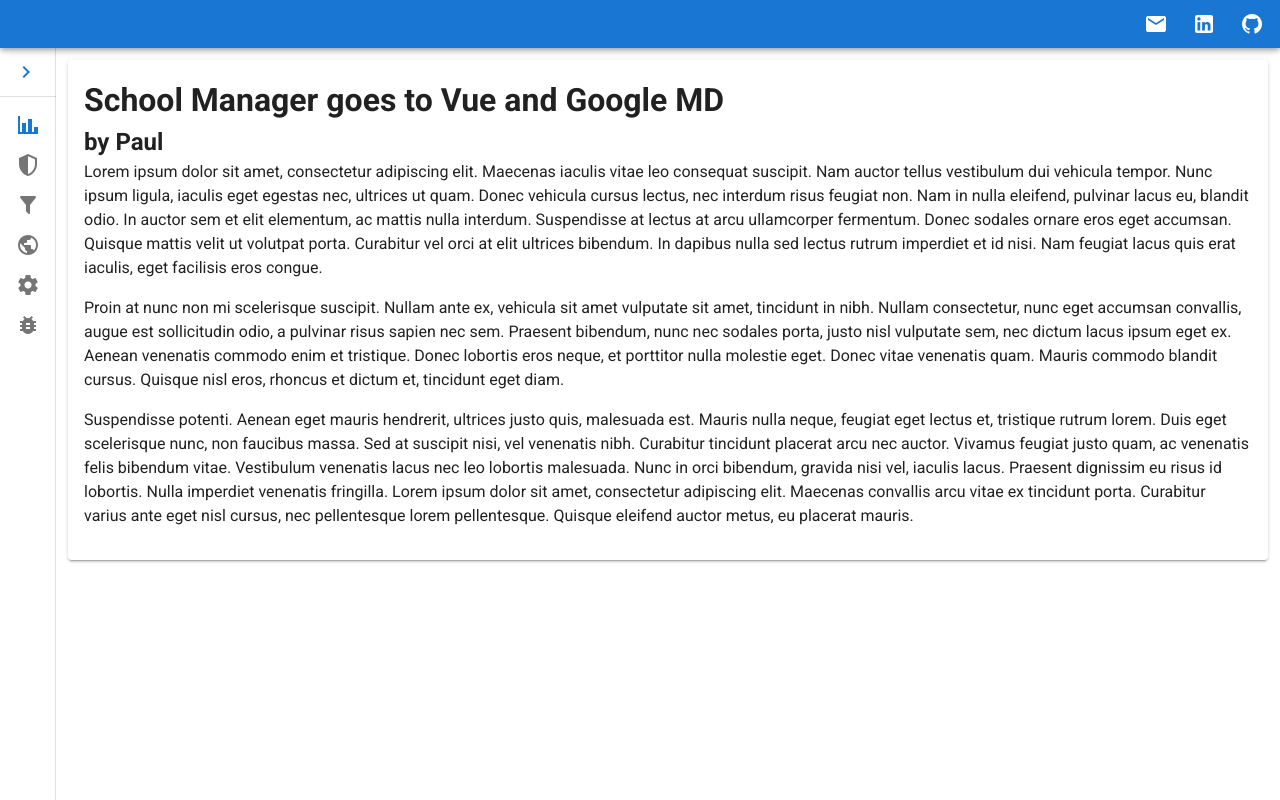
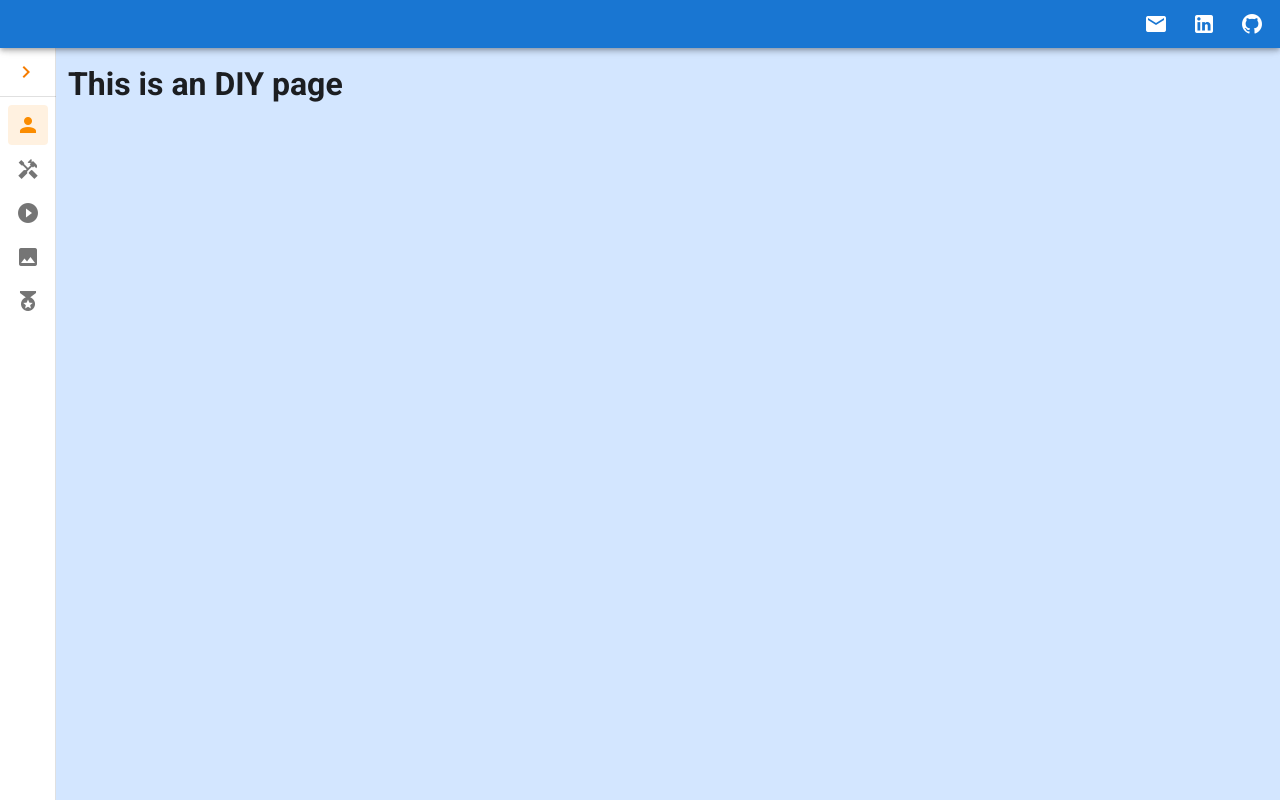
Before and after one commit to PaulPatena/personal_site_2021, a Vue app: page /#/diy in a window 1280 px wide. Built offline with nearby package versions, Linux system fonts and the light colour scheme.

Commit message:
added routes

```diff
--- a/src/App.vue
+++ b/src/App.vue
@@ -7,7 +7,7 @@
 
       <v-spacer></v-spacer>
 
-      <v-btn icon title="send Paul an email">
+      <v-btn icon title="contact Paul">
         <v-icon>mdi-email</v-icon>
       </v-btn>
 
@@ -20,9 +20,11 @@
       </v-btn>
     </v-app-bar>
 
-    <v-navigation-drawer :dark="darkMode" app clipped v-model="drawer" :mini-variant.sync="mini" permanent>
+    <v-navigation-drawer :dark="darkMode" app clipped v-model="drawer" :mini-variant="mini" permanent
+      :class="{'darkBackground': darkMode, 'lightBackground': !darkMode}"
+    >
       <v-list-item class="px-2">
-        <v-btn icon color="primary" @click.stop="mini = !mini">
+        <v-btn icon :color="accentColor" @click.stop="mini = !mini">
           <v-icon v-if="mini" title="expand drawer">mdi-chevron-right</v-icon>
           <v-icon v-else title="minimize drawer">mdi-chevron-left</v-icon>
         </v-btn>
@@ -30,31 +32,29 @@
 
       <v-divider></v-divider>
 
-      <v-list dense>
-        <v-list-group v-for="entry in navigationEntries" :key="entry.key" v-model="entry.active" :prepend-icon="entry.icon" no-action>
-          <template v-slot:activator>
-            <v-list-item-content>
-              <v-list-item-title>{{entry.text}}</v-list-item-title>
-            </v-list-item-content>
-          </template>
+        <v-list nav dense>
+          <v-list-item-group
+            v-model="selectedItem"
+            color="warning">
+            <v-list-item
+              v-for="item in items"
+              :key="item.title"
+              link
+              @click="$router.push({name: item.routeName})"
+            >
+              <v-list-item-icon>
+                <v-icon :title="item.title">
+                  {{ item.icon }}
+                </v-icon>
+              </v-list-item-icon>
 
-          <v-list-item v-for="childPage in entry.children" :key="childPage.key">
-            <v-list-item-content>
-              <v-list-item-title>{{childPage.text}}</v-list-item-title>
-            </v-list-item-content>
-          </v-list-item>
+              <v-list-item-content>
+                <v-list-item-title>{{ item.title }}</v-list-item-title>
+              </v-list-item-content>
+            </v-list-item>
+          </v-list-item-group>
+        </v-list>
 
-        </v-list-group>
-        <!-- <v-list-item v-for="entry in navigationEntries" :key="entry.key" link>
-          <v-list-item-icon :title="entry.text">
-            <v-icon>{{ entry.icon }}</v-icon>
-          </v-list-item-icon>
-
-          <v-list-item-content>
-            <v-list-item-title>{{ entry.text }}</v-list-item-title>
-          </v-list-item-content>
-        </v-list-item> -->
-      </v-list>
 
       <section v-if="!mini">
         <v-divider></v-divider>
@@ -67,21 +67,13 @@
 
     </v-navigation-drawer>
 
-
-    <v-main :class="{'darkBackground': darkMode}">
-      <!-- <HelloWorld /> -->
+    <v-main :class="{'darkBackground': darkMode, 'lightBackground': !darkMode}">
       <v-container fluid>
-        <v-row>
-          <v-col cols=12>
-            <v-card class="pa-4" :dark="darkMode">
-              <h1>School Manager goes to Vue and Google MD</h1>
-              <h2>by Paul</h2>
-              <p>Lorem ipsum dolor sit amet, consectetur adipiscing elit. Maecenas iaculis vitae leo consequat suscipit. Nam auctor tellus vestibulum dui vehicula tempor. Nunc ipsum ligula, iaculis eget egestas nec, ultrices ut quam. Donec vehicula cursus lectus, nec interdum risus feugiat non. Nam in nulla eleifend, pulvinar lacus eu, blandit odio. In auctor sem et elit elementum, ac mattis nulla interdum. Suspendisse at lectus at arcu ullamcorper fermentum. Donec sodales ornare eros eget accumsan. Quisque mattis velit ut volutpat porta. Curabitur vel orci at elit ultrices bibendum. In dapibus nulla sed lectus rutrum imperdiet et id nisi. Nam feugiat lacus quis erat iaculis, eget facilisis eros congue.</p>
-              <p>Proin at nunc non mi scelerisque suscipit. Nullam ante ex, vehicula sit amet vulputate sit amet, tincidunt in nibh. Nullam consectetur, nunc eget accumsan convallis, augue est sollicitudin odio, a pulvinar risus sapien nec sem. Praesent bibendum, nunc nec sodales porta, justo nisl vulputate sem, nec dictum lacus ipsum eget ex. Aenean venenatis commodo enim et tristique. Donec lobortis eros neque, et porttitor nulla molestie eget. Donec vitae venenatis quam. Mauris commodo blandit cursus. Quisque nisl eros, rhoncus et dictum et, tincidunt eget diam.</p>
-              <p>Suspendisse potenti. Aenean eget mauris hendrerit, ultrices justo quis, malesuada est. Mauris nulla neque, feugiat eget lectus et, tristique rutrum lorem. Duis eget scelerisque nunc, non faucibus massa. Sed at suscipit nisi, vel venenatis nibh. Curabitur tincidunt placerat arcu nec auctor. Vivamus feugiat justo quam, ac venenatis felis bibendum vitae. Vestibulum venenatis lacus nec leo lobortis malesuada. Nunc in orci bibendum, gravida nisi vel, iaculis lacus. Praesent dignissim eu risus id lobortis. Nulla imperdiet venenatis fringilla. Lorem ipsum dolor sit amet, consectetur adipiscing elit. Maecenas convallis arcu vitae ex tincidunt porta. Curabitur varius ante eget nisl cursus, nec pellentesque lorem pellentesque. Quisque eleifend auctor metus, eu placerat mauris.</p>
-            </v-card>
-          </v-col>
-        </v-row>
+        <transition name="fade-transition" mode="out-in">
+          <keep-alive>
+            <router-view/>
+          </keep-alive>
+        </transition>
       </v-container>
 
     </v-main>
@@ -89,58 +81,27 @@
 </template>
 
 <script>
-// import HelloWorld from "./components/HelloWorld";
 
 export default {
   name: "App",
 
-  components: {
-    // HelloWorld,
-  },
+  components: {},
 
   data: () => ({
+    selectedItem: 0,
     darkMode: false,
-    dropDownChoices: ["My Account", "Sign Out"],
-    navigationEntries: [
-      {
-        text: "Statistics",
-        icon: "mdi-chart-bar",
-        key: "Statistics-Route",
-        active: true,
-        children: [
-          { text: "Overview", key: "Statistics-Route-Overview" },
-          { text: "Apps and Websites", key: "Statistics-Route-AppsAndWebsites" },
-          { text: "Users", key: "Statistics-Route-Users" },
-        ],
-      },
-      {
-        text: "Cyber Safety",
-        icon: "mdi-shield-half-full",
-        key: "CyberSafety-Route",
-        active: false,
-        children: [
-          {text: "Overview", key: "CyberSafety-Route-Overview"},
-          {text: "Activity and Compliance", key: "CyberSafety-Route-ActivityAndCompliance"},
-          {text: "Red Flags", key: "CyberSafety-Route-RedFlags"},
-          {text: "Searches", key: "CyberSafety-Route-Searches"},
-          {text: "Videos", key: "CyberSafety-Route-Videos"},
-          {text: "Mobile Apps", key: "CyberSafety-Route-MobileApps"},
-          {text: "Videos", key: "CyberSafety-Route-Videos"},
-        ]
-      },
-      { text: "Filtering", icon: "mdi-filter", key: "main-routes-3", active: false },
-      { text: "Edge Networking", icon: "mdi-earth", key: "main-routes-4", active: false },
-      { text: "Configuration", icon: "mdi-cog", key: "main-routes-5", active: false },
-      { text: "Debugging", icon: "mdi-bug", key: "main-routes-6", active: false },
-    ],
-    drawer: true,
+    accentColor: "orange darken-2",
     items: [
-      { title: "Home", icon: "mdi-home-city" },
-      { title: "My Account", icon: "mdi-account" },
-      { title: "Users", icon: "mdi-account-group-outline" },
+      { title: 'About Me', icon: 'mdi-account', routeName: "Home" },
+      { title: 'Home DIY', icon: 'mdi-hammer-screwdriver', routeName: "Diy" },
+      { title: 'Home Proj Videos', icon: 'mdi-play-circle', routeName: "Videos" },
+      { title: 'Home Proj Photos', icon: 'mdi-image', routeName: "Gallery" },
+      { title: 'My Certificates', icon: 'mdi-medal', routeName: "MyCerts" },
     ],
     mini: true,
   }),
+
+  methods: {}
 };
 </script>
 
@@ -154,6 +115,11 @@ export default {
   color: #F4F4F4;
 }
 
+.lightBackground {
+  background-color: #D3E6FF;
+  // color: #F4F4F4;
+}
+
 .maxHeight {
   min-height: 50%;
 }
--- a/src/router/index.js
+++ b/src/router/index.js
@@ -1,23 +1,51 @@
 import Vue from 'vue'
 import VueRouter from 'vue-router'
 import Home from '../views/Home.vue'
+import Diy from '../views/Diy.vue'
+import Videos from '../views/Videos.vue'
+import Gallery from '../views/Gallery.vue'
+import MyCerts from '../views/MyCerts.vue'
 
 Vue.use(VueRouter)
 
 const routes = [
   {
-    path: '/',
+    path: '/home',
     name: 'Home',
     component: Home
   },
   {
-    path: '/about',
-    name: 'About',
-    // route level code-splitting
-    // this generates a separate chunk (about.[hash].js) for this route
-    // which is lazy-loaded when the route is visited.
-    component: () => import(/* webpackChunkName: "about" */ '../views/About.vue')
+    path: '/diy',
+    name: 'Diy',
+    component: Diy
+  },
+  {
+    path: '/videos',
+    name: 'Videos',
+    component: Videos
+  },
+  {
+    path: '/gallery',
+    name: 'Gallery',
+    component: Gallery
+  },
+  {
+    path: '/my-certificates',
+    name: 'MyCerts',
+    component: MyCerts
+  },
+  {
+    path: '*',
+    component: Home
   }
+  // {
+  //   path: '/about',
+  //   name: 'About',
+  //   // route level code-splitting
+  //   // this generates a separate chunk (about.[hash].js) for this route
+  //   // which is lazy-loaded when the route is visited.
+  //   component: () => import(/* webpackChunkName: "about" */ '../views/About.vue')
+  // },
 ]
 
 const router = new VueRouter({
--- /dev/null
+++ b/src/views/Diy.vue
@@ -0,0 +1,5 @@
+<template>
+  <div class="about">
+    <h1>This is an DIY page</h1>
+  </div>
+</template>
--- /dev/null
+++ b/src/views/Gallery.vue
@@ -0,0 +1,5 @@
+<template>
+  <div class="about">
+    <h1>This is an Gallery page</h1>
+  </div>
+</template>
--- /dev/null
+++ b/src/views/MyCerts.vue
@@ -0,0 +1,5 @@
+<template>
+  <div class="about">
+    <h1>This is an my certs page</h1>
+  </div>
+</template>
--- a/src/views/About.vue
+++ b/src/views/Videos.vue
@@ -1,5 +1,5 @@
 <template>
   <div class="about">
-    <h1>This is an about page</h1>
+    <h1>This is an Videos page</h1>
   </div>
 </template>
```
